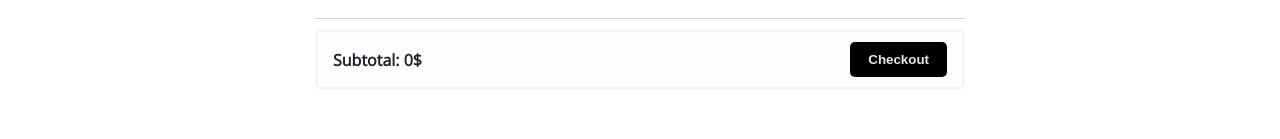
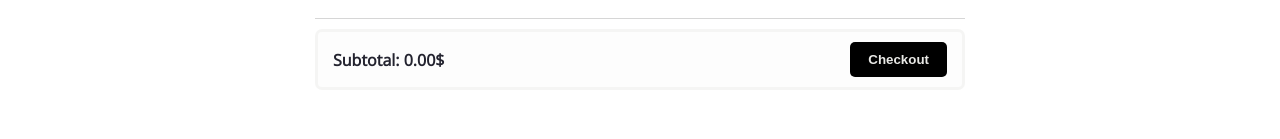
Before and after one commit to mendoza000/avoStore, a Next.js app: page /cart in a window 1280 px wide. Shown: the part 163-302 px from the top of the page. Built offline with nearby package versions, Linux system fonts and the light colour scheme; what next-redux-wrapper would draw is missing.

Commit message:
fixed decimal

```diff
--- a/pages/cart.js
+++ b/pages/cart.js
@@ -12,7 +12,7 @@ const cart = () => {
       <div className="ui__divider"></div>
 
       <div className="cart__subtotal">
-        <h4>Subtotal: {cart.total}$</h4>
+        <h4>Subtotal: {cart.total.toFixed(2)}$</h4>
         <button>Checkout</button>
       </div>
     </div>
```
